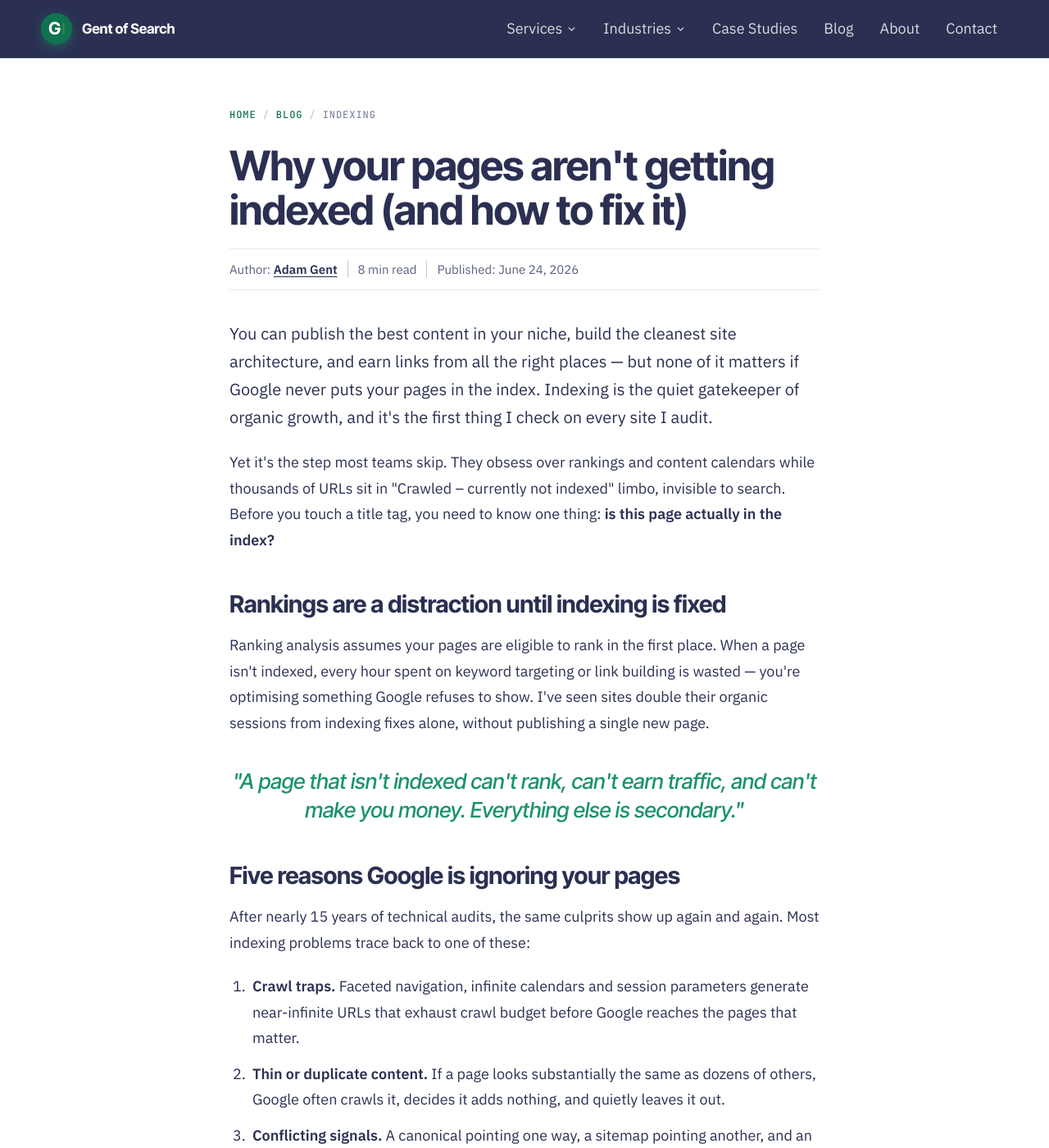
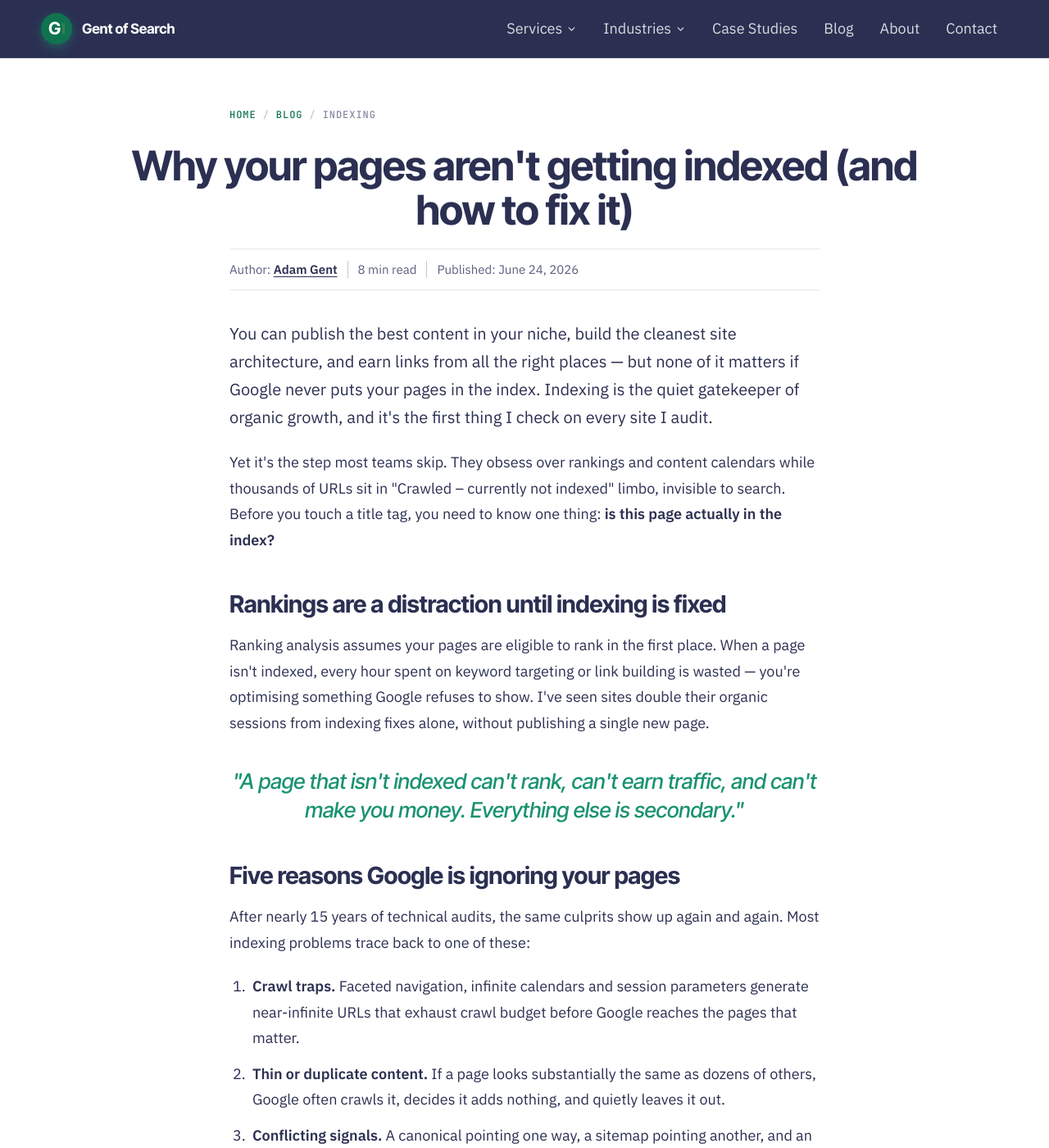
Before and after one commit to Gent-of-Search/gentofsearch.com, a Jekyll site: the page built from _posts/2026-06-24-why-your-pages-arent-getting-indexed.md, in a window 1280 px wide and 1400 px high. Shown: the whole window at 82% size. Built offline with Jekyll 4.4.1, drawn with Linux system fonts in a browser that asks for light colours.

Commit message:
Blog posts: centre the title, widening equally on both sides
Co-Authored-By: Claude Opus 5.5 <noreply@anthropic.com>

```diff
--- a/assets/css/site.css
+++ b/assets/css/site.css
@@ -313,5 +313,5 @@ img { max-width: 100%; }
   .gos-chart-frame { margin-left: -36px; margin-right: -36px; padding: 6px !important; border-radius: 10px !important; }
 }
 
-/* Blog post title: runs wider than the 720px article column (to the right only) so titles fit on fewer lines */
-.post-title { margin-right: calc(-1 * clamp(0px, (100vw - 768px) / 2, 280px)); }
+/* Blog post title: centred and wider than the 720px article column (equally on both sides) so titles fit on fewer lines */
+.post-title { --gos-title-bleed: clamp(0px, (100vw - 768px) / 2, 140px); margin-left: calc(-1 * var(--gos-title-bleed)) !important; margin-right: calc(-1 * var(--gos-title-bleed)) !important; text-align: center; }
```
